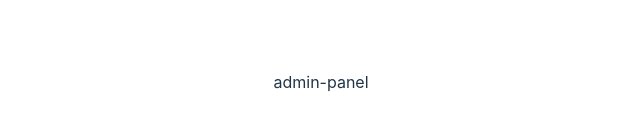
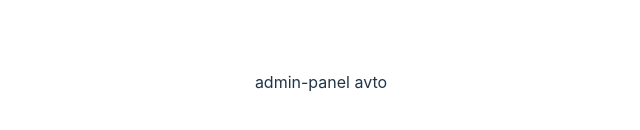
Before and after one commit to tornikekhvadagiani/admin-panel, a React (Vite) app: page / in a window 1280 px wide. Shown: the part 318-448 px from the top of the page, without its empty margins (319-959 px from the left). Built offline with nearby package versions, Linux system fonts and the light colour scheme.

Commit message:
Commited

```diff
--- a/src/App.jsx
+++ b/src/App.jsx
@@ -4,7 +4,7 @@ function App() {
 
 
   return (
-    <div>admin-panel</div>
+    <div>admin-panel avto</div>
   )
 }
 
```
